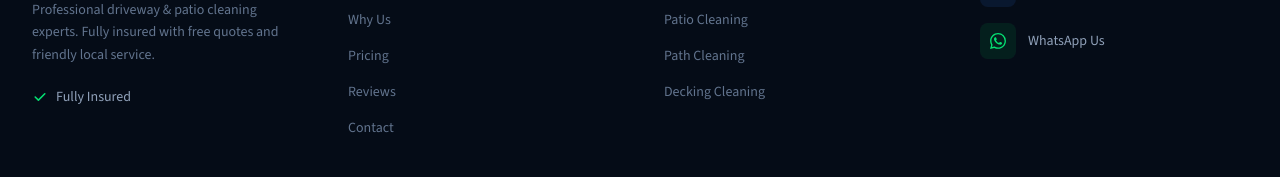
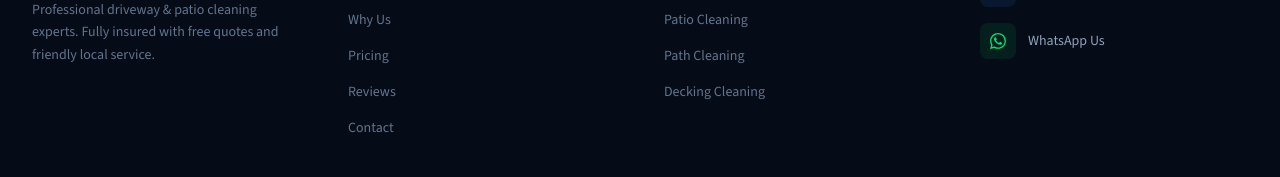
Before and after one commit to Alexr03/PrecisionPressureWashing.uk, a Nuxt app: page / in a window 1280 px wide. Shown: the part 8015-8192 px from the top of the page. Built offline with nearby package versions, Linux system fonts and the light colour scheme.

Commit message:
feat: Add `AppFooter` component with navigation, services, and contact information.

```diff
--- a/app/components/AppFooter.vue
+++ b/app/components/AppFooter.vue
@@ -43,12 +43,7 @@ function scrollToSection(href: string) {
             Professional driveway & patio cleaning experts. Fully insured with free quotes
             and friendly local service.
           </p>
-          <div class="flex items-center gap-2 text-slate-400 text-sm">
-            <svg class="w-4 h-4 text-green-400" fill="currentColor" viewBox="0 0 20 20">
-              <path fill-rule="evenodd" d="M16.707 5.293a1 1 0 010 1.414l-8 8a1 1 0 01-1.414 0l-4-4a1 1 0 011.414-1.414L8 12.586l7.293-7.293a1 1 0 011.414 0z" clip-rule="evenodd"/>
-            </svg>
-            Fully Insured
-          </div>
+
         </div>
 
         <!-- Quick Links -->
```
